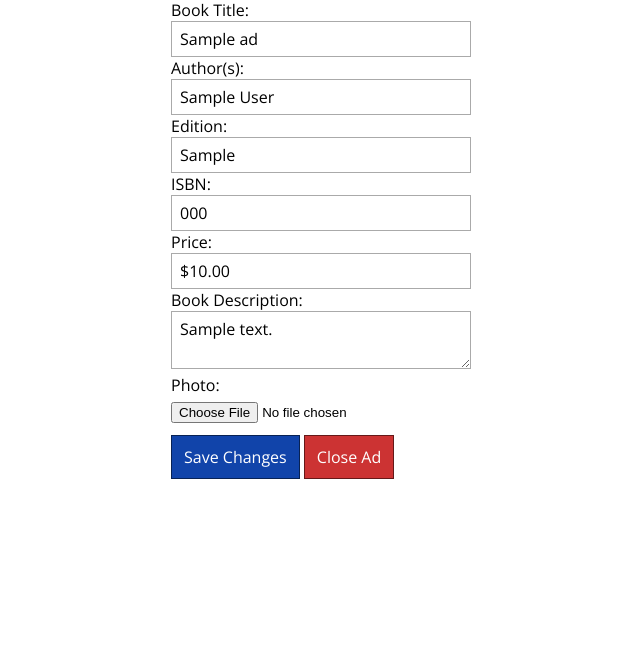
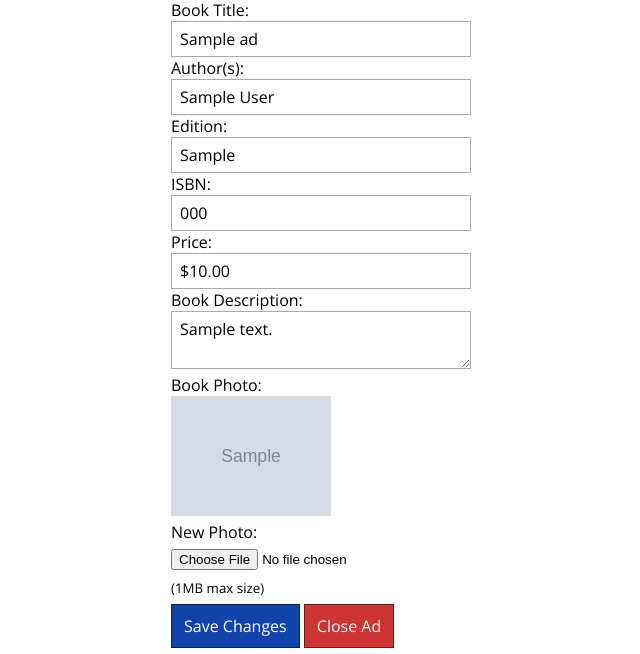
Before and after one commit to caleb531/cougarbooks, a PHP site: page /post.php?ad=1 in a window 1280 px wide. Shown: the part 150-804 px from the top of the page, without its empty margins (319-959 px from the left). Before the commit the page ends 629 px from the top, so only its background shows below. Run offline with PHP 8.4, Linux system fonts and the light colour scheme; tables that the repository leaves empty hold one stand-in row (values such as "Sample post"); grey boxes marked "Sample" are stand-in pictures.

Commit message:
Implement basic upload and re-upload functionality

```diff
--- a/assets/css/main.css
+++ b/assets/css/main.css
@@ -222,13 +222,16 @@ form input[type="file"] {
 	margin-bottom: 20px;
 }
 
+/* Set all book images (no matter where they are) to have a fixed height */
 .book-image {
+	height: 120px;
+}
+/* Style book images within ad entries to have some space around them and be
+/* positioned to the side */
+.book-ad .book-image {
 	float: left;
-	background-color: #e3e3e3;
 	margin: 5px;
 	margin-right: 15px;
-	padding: 10px;
-	height: 120px;
 }
 
 .book-title {
--- /dev/null
+++ b/assets/php/constants.php
@@ -0,0 +1,6 @@
+<?php
+
+// The base path to the directory where uploaded book photos are stored
+define( 'AD_PHOTO_PATH_BASE', 'uploads/book-images' );
+
+?>
--- a/assets/php/head.php
+++ b/assets/php/head.php
@@ -1,4 +1,5 @@
 <?php
+include('assets/php/constants.php');
 // Add database and user authentication logic here
 include('assets/php/database.php');
 ?>
--- a/post.php
+++ b/post.php
@@ -30,13 +30,14 @@ include('assets/php/head.php');
 				'book_edition' => '',
 				'book_isbn' => '',
 				'listed_price' => '',
+				'path_to_picture' => '',
 				'ad_description' => '',
 			);
 			echo '<h1>Post New Textbook Ad</h1>';
 		}
 		?>
 
-		<form class="post-form" action="assets/php/post.php" method="post">
+		<form class="post-form" action="assets/php/post.php" method="post" enctype="multipart/form-data">
 
 			<?php if ( ! empty( $_GET['ad'] ) ): ?>
 				<input id="ad-id-field" type="hidden" name="ad_id" value="<?php echo $_GET['ad']; ?>">
@@ -60,8 +61,17 @@ include('assets/php/head.php');
 			<label for="ad-description">Book Description:</label><br>
 			<textarea name="ad_description" id="ad-description" placeholder="200 characters or less" maxlength="200"><?php echo htmlspecialchars( $ad['ad_description'] ); ?></textarea><br>
 
-			<label for="book-photo-field">Photo:</label><br>
-			<input id="book-photo-field" type="file" name="book_photo"><br>
+			<input type="hidden" name="MAX_FILE_SIZE" value="1048576s" />
+
+			<?php if ( ! empty( $ad['path_to_picture'] ) ): ?>
+				<label>Book Photo:</label><br>
+				<img src="<?php echo AD_PHOTO_PATH_BASE . '/' . $ad['path_to_picture']; ?>" alt="<?php echo $ad['book_title']; ?>" class="book-image" /><br>
+				<label for="book-image-field">New Photo:</label><br>
+			<?php else: ?>
+				<label for="book-image-field">Book Photo:</label><br>
+			<?php endif; ?>
+			<input id="book-image-field" type="file" name="book_image"><br>
+			<small>(1MB max size)</small><br>
 
 			<?php if ( ! empty( $_GET['ad'] ) ): ?>
 				<button type="submit" name="submit" value="1">Save Changes</button>
```
Also changed, not shown: assets/php/post.php (+10 -4 lines), assets/php/upload.php (added, +56 -0 lines), 2 other files.
